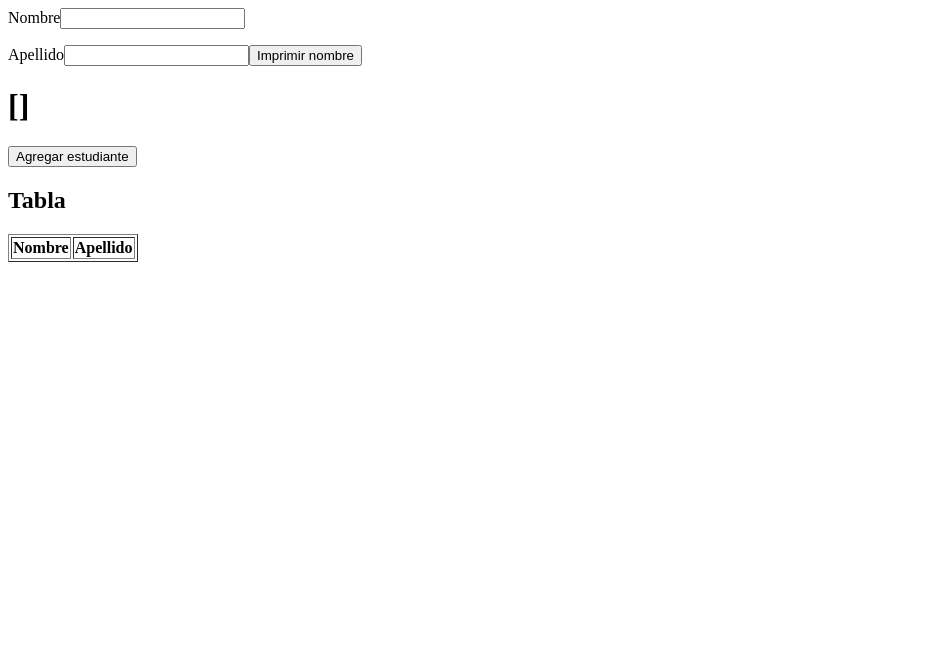
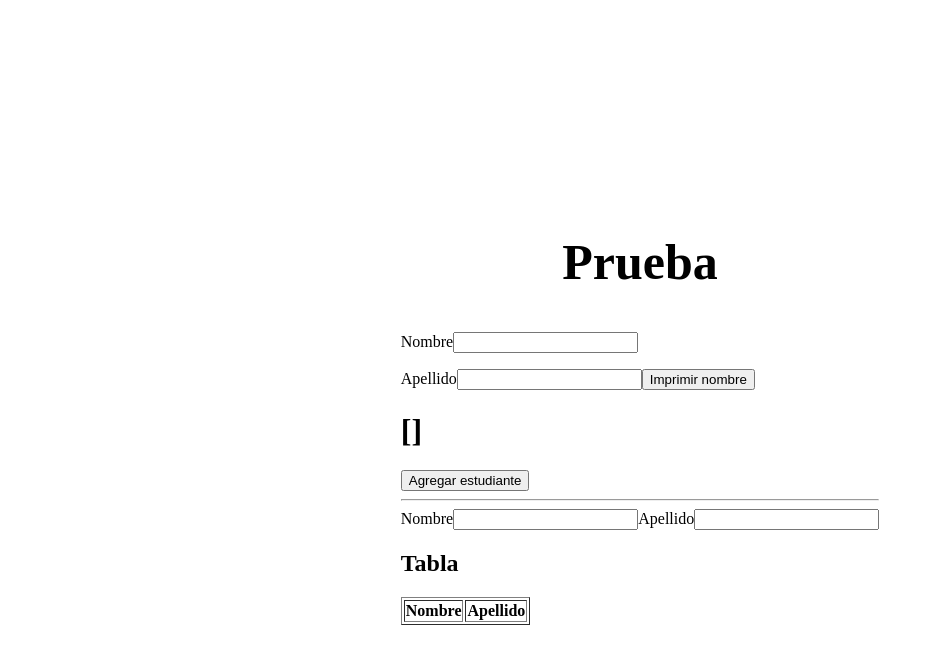
Before and after one commit to amsilvac1/pw_vue_u2_as, a Vue app: page / in a window 1280 px wide. Shown: the top 664 px of the page, without its empty margins (0-934 px from the left). Built offline with nearby package versions, Linux system fonts and the light colour scheme.

Commit message:
Taller 16: Modificadores de eventos

```diff
--- a/src/components/Directivas.vue
+++ b/src/components/Directivas.vue
@@ -11,6 +11,16 @@
     <button @click="imprimirNombre()">Imprimir nombre</button>
     <h1>{{ arreglo }}</h1>
     <button @click="agregarEstudiante">Agregar estudiante</button>
+    <hr />
+    <label for="id_nombre_1">Nombre</label>
+    <input v-model="nombre" id="id_nombre_1" type="text" />
+    <label for="id_apellido_1">Apellido</label>
+    <input
+      v-model="apellido"
+      v-on:keypress.enter="agregarEstudiante1"
+      id="id_apellido_1"
+      type="text"
+    />
     <ul>
       <li
         v-show="nombre !== null"
@@ -62,6 +72,22 @@
       this.arreglo.push(estu)
       this.limpiarFormulario()
     },
+    agregarEstudiante1(event) {
+      console.log('Evento')
+      if (event.charCode !== 13) {
+        return
+      }
+      const estu = {
+        nombre: this.nombre,
+        apellido: this.apellido,
+      }
+      this.arreglo.push(estu)
+      this.limpiarFormulario()
+      console.log('Enter presionado')
+      console.log('Agregar estudiante 1')
+      console.log(event)
+      console.log(event.charCode)
+    },
     limpiarFormulario() {
       this.nombre = ''
       this.apellido = ''
--- a/src/views/DirectivasView.vue
+++ b/src/views/DirectivasView.vue
@@ -1,5 +1,8 @@
 <template>
-  <Directivas />
+  <div class="view-container">
+    <h2>Prueba</h2>
+    <Directivas />
+  </div>
 </template>
 
 <script>
@@ -11,4 +14,18 @@
 }
 </script>
 
-<style></style>
+//Scoped permite que solo los estilos funcionene dentro de esta clase, no
+globalmente
+<style scoped>
+.view-container {
+  min-height: 100dvh;
+  display: flex;
+  flex-direction: column;
+  align-items: center;
+  justify-content: center;
+}
+
+h2 {
+  font-size: 50px;
+}
+</style>
```
